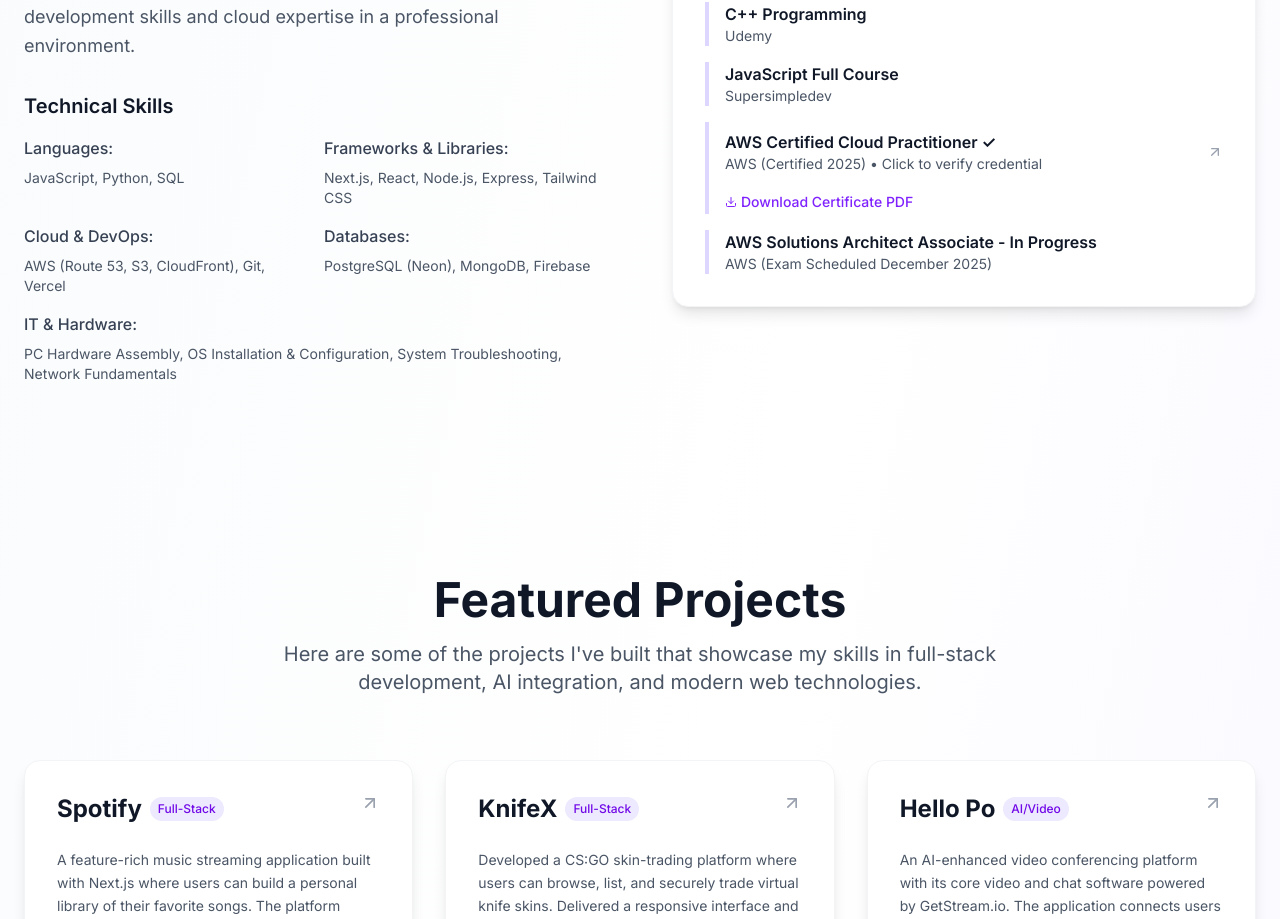
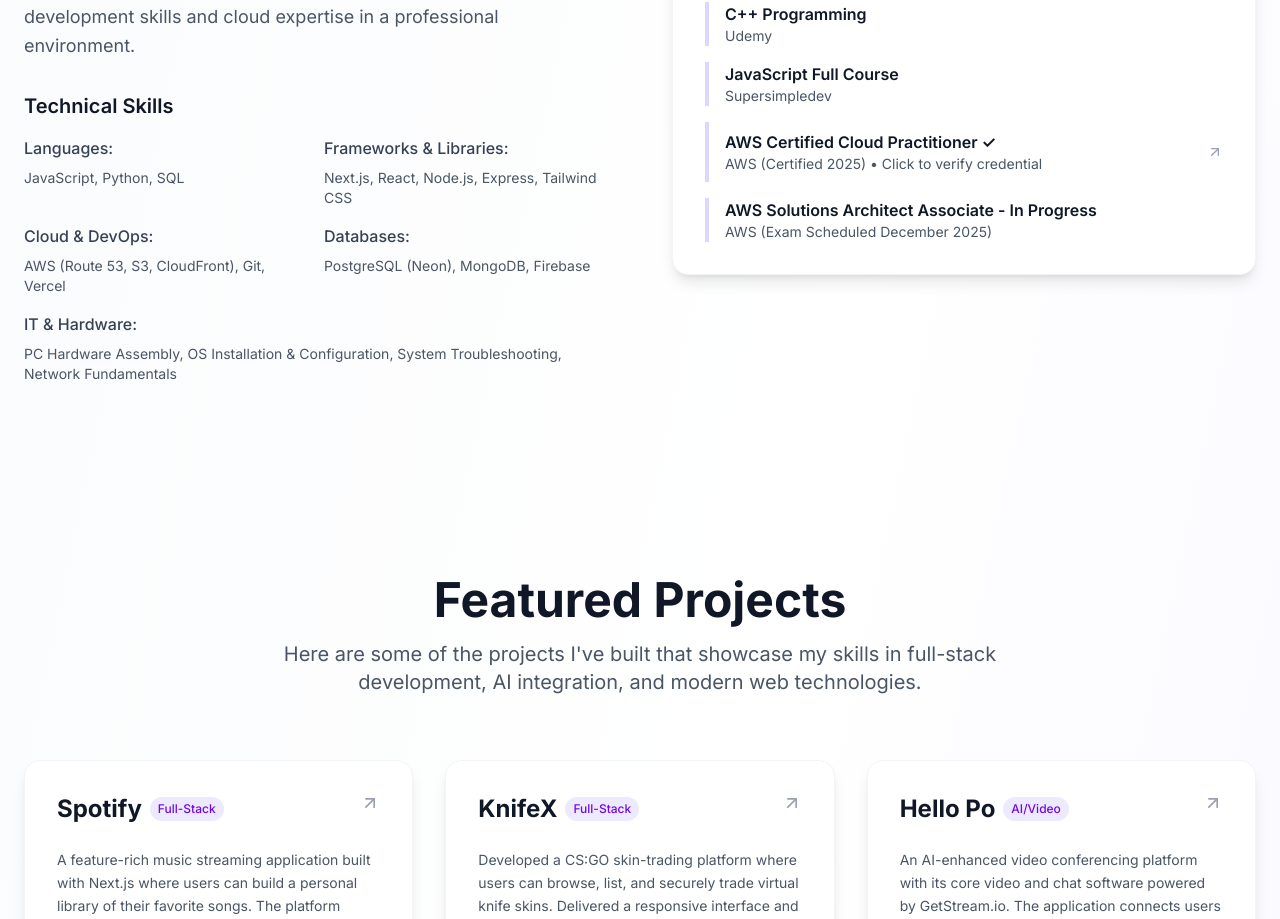
Before and after one commit to carloc3005/mywebsite, a Next.js app in the folder mywebsite/: page / in a window 1280 px wide. Shown: the part 1683-2602 px from the top of the page. Built offline with nearby package versions, Linux system fonts and the light colour scheme.

Commit message:
Remove PDF download link, keep only Credly badge for AWS CCP

```diff
--- a/mywebsite/src/app/page.tsx
+++ b/mywebsite/src/app/page.tsx
@@ -354,12 +354,11 @@
                     <h5 className="font-semibold text-gray-900">JavaScript Full Course</h5>
                     <p className="text-gray-600 text-sm">Supersimpledev</p>
                   </div>
-                  <div className="border-l-4 border-violet-200 pl-4 space-y-2">
                   <a
                     href="https://www.credly.com/badges/e5b9e874-0858-4ebf-80e9-5ec36176222c/public_url"
                     target="_blank"
                     rel="noopener noreferrer"
-                      className="block hover:bg-violet-50 -ml-4 pl-4 py-2 rounded-r transition-colors group"
+                    className="block border-l-4 border-violet-200 pl-4 hover:border-violet-400 hover:bg-violet-50 py-2 transition-colors group"
                   >
                     <div className="flex items-center justify-between">
                       <div>
@@ -371,15 +370,6 @@
                       <ArrowUpRight className="w-4 h-4 text-gray-400 group-hover:text-violet-600 transition-colors" />
                     </div>
                   </a>
-                    <a
-                      href="/AWS-Certified-Cloud-Practitioner.pdf"
-                      download
-                      className="inline-flex items-center text-sm text-violet-600 hover:text-violet-700 font-medium transition-colors"
-                    >
-                      <Download className="w-3 h-3 mr-1" />
-                      Download Certificate PDF
-                    </a>
-                  </div>
                   <div className="border-l-4 border-violet-200 pl-4">
                     <h5 className="font-semibold text-gray-900">AWS Solutions Architect Associate - In Progress</h5>
                     <p className="text-gray-600 text-sm">AWS (Exam Scheduled December 2025)</p>
```
Lines whose indentation alone changed are shown as unchanged.
